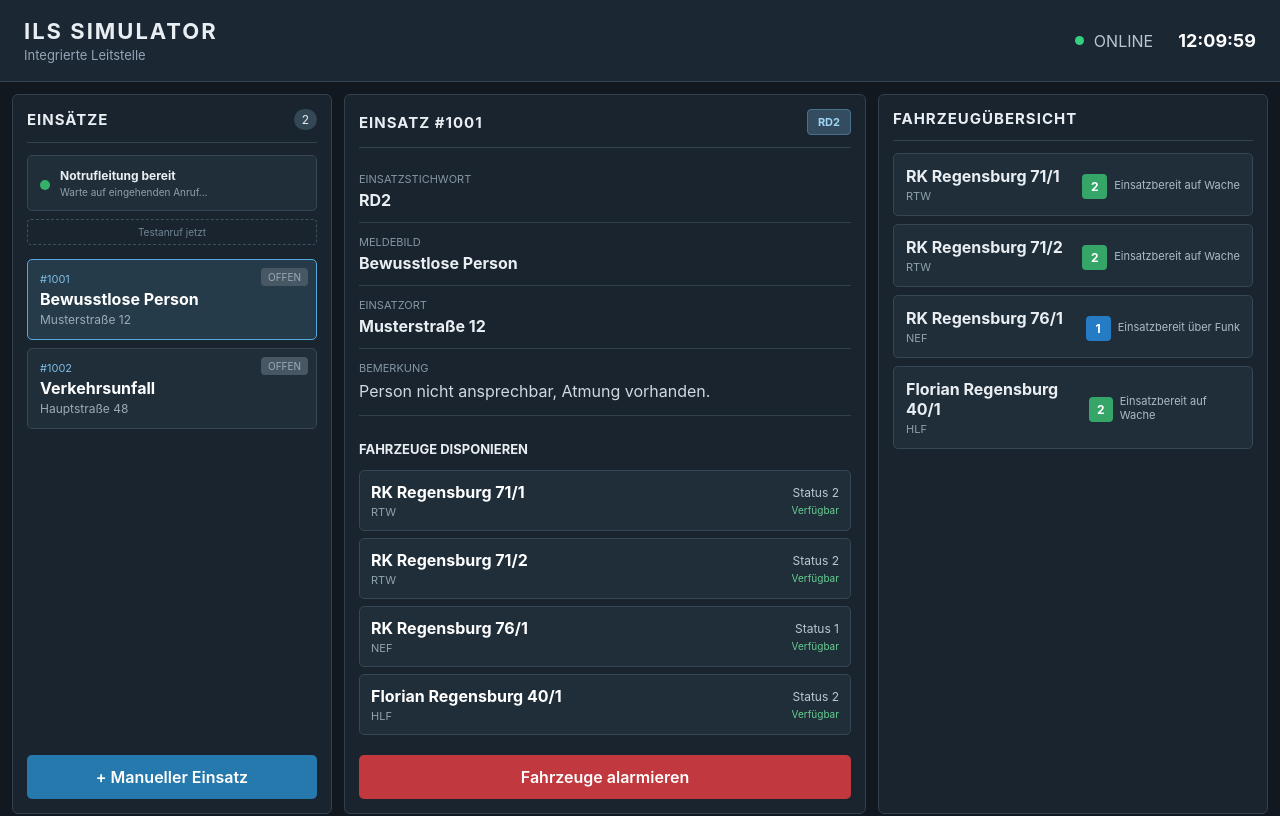
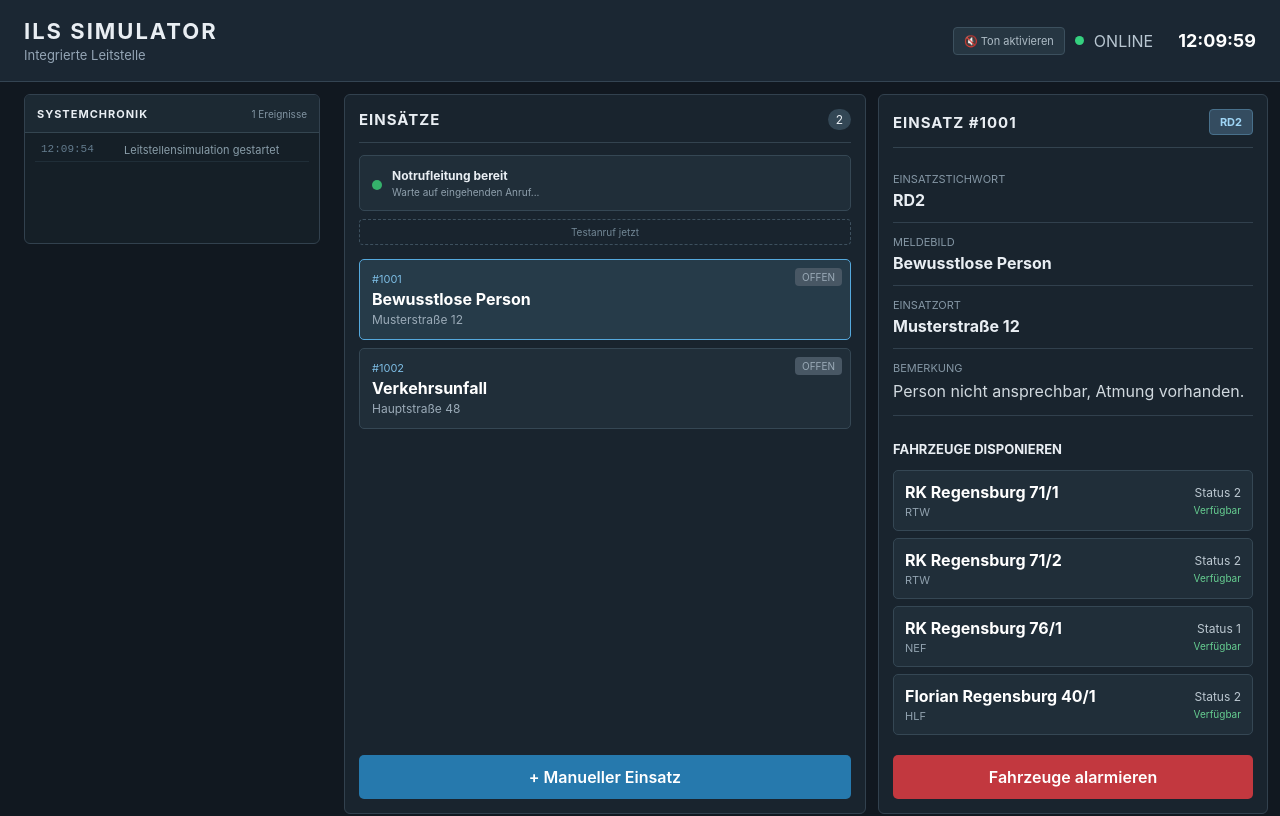
Before and after one commit to roger232334/Leitstellenspiel, a Vue app: page / in a window 1280 px wide. Shown: the top 816 px of the page. Built offline with nearby package versions, Linux system fonts and the light colour scheme; the HTML template or start-up script is replaced by a standard one.

Commit message:
Version 0.8 - Klingelton, verpasste Notrufe und Systemchronik

```diff
--- a/src/App.vue
+++ b/src/App.vue
@@ -16,17 +16,28 @@
 const uhrzeit = ref('')
 
 function aktualisiereUhrzeit() {
-  uhrzeit.value = new Date().toLocaleTimeString('de-DE', {
+  uhrzeit.value = new Date().toLocaleTimeString(
+    'de-DE',
+    {
       hour: '2-digit',
       minute: '2-digit',
       second: '2-digit',
-  })
+    },
+  )
 
   if (notrufDialog.value) {
     notrufSekunden.value++
   }
+
   if (eingehenderNotruf.value) {
     klingelSekunden.value++
+
+    if (
+      klingelSekunden.value >=
+      ANRUF_TIMEOUT
+    ) {
+      notrufVerpasst()
+    }
   }
 }
 
@@ -34,13 +45,24 @@
 
 onMounted(() => {
   aktualisiereUhrzeit()
-  timer = setInterval(aktualisiereUhrzeit, 1000)
+
+  timer = setInterval(
+    aktualisiereUhrzeit,
+    1000,
+  )
+
+  protokolliere(
+    'Leitstellensimulation gestartet',
+    'system',
+  )
 
   planeNaechstenNotruf()
 })
 
 onUnmounted(() => {
   clearInterval(timer)
+
+  stoppeKlingelTon()
 
   if (naechsterNotrufTimer) {
     clearTimeout(naechsterNotrufTimer)
@@ -135,6 +157,121 @@
 
 // Szenario, das hinter dem aktuell klingelnden Anruf steckt
 const wartendesSzenario = ref(null)
+// --------------------------------------------------
+// SYSTEMCHRONIK + AUDIO
+// --------------------------------------------------
+
+const ereignisse = ref([])
+const verpassteAnrufe = ref(0)
+
+const tonAktiv = ref(false)
+
+const ANRUF_TIMEOUT = 20
+
+let audioContext = null
+let klingelTonIntervall = null
+
+function aktuelleZeit() {
+  return new Date().toLocaleTimeString('de-DE', {
+    hour: '2-digit',
+    minute: '2-digit',
+    second: '2-digit',
+  })
+}
+
+function protokolliere(text, typ = 'info') {
+  ereignisse.value.unshift({
+    id: `${Date.now()}-${Math.random()}`,
+    zeit: aktuelleZeit(),
+    text,
+    typ,
+  })
+
+  // Maximal 50 Einträge behalten
+  if (ereignisse.value.length > 50) {
+    ereignisse.value = ereignisse.value.slice(0, 50)
+  }
+}
+
+async function tonAktivieren() {
+  if (!audioContext) {
+    audioContext = new AudioContext()
+  }
+
+  if (audioContext.state === 'suspended') {
+    await audioContext.resume()
+  }
+
+  tonAktiv.value = true
+
+  protokolliere(
+    'Akustische Signalisierung aktiviert',
+    'system',
+  )
+
+  if (eingehenderNotruf.value) {
+    starteKlingelTon()
+  }
+}
+
+function kurzerTon(frequenz, startOffset) {
+  if (!audioContext || !tonAktiv.value) {
+    return
+  }
+
+  const oscillator = audioContext.createOscillator()
+  const gain = audioContext.createGain()
+
+  const start =
+    audioContext.currentTime + startOffset
+
+  oscillator.type = 'sine'
+  oscillator.frequency.value = frequenz
+
+  gain.gain.setValueAtTime(0.0001, start)
+
+  gain.gain.exponentialRampToValueAtTime(
+    0.08,
+    start + 0.02,
+  )
+
+  gain.gain.exponentialRampToValueAtTime(
+    0.0001,
+    start + 0.22,
+  )
+
+  oscillator.connect(gain)
+  gain.connect(audioContext.destination)
+
+  oscillator.start(start)
+  oscillator.stop(start + 0.25)
+}
+
+function spieleKlingelTon() {
+  if (!tonAktiv.value || !audioContext) {
+    return
+  }
+
+  kurzerTon(880, 0)
+  kurzerTon(660, 0.28)
+}
+
+function starteKlingelTon() {
+  stoppeKlingelTon()
+
+  spieleKlingelTon()
+
+  klingelTonIntervall = setInterval(() => {
+    spieleKlingelTon()
+  }, 1600)
+}
+
+function stoppeKlingelTon() {
+  if (klingelTonIntervall) {
+    clearInterval(klingelTonIntervall)
+    klingelTonIntervall = null
+  }
+}
 
 // Timer bis zum nächsten Anruf
 let naechsterNotrufTimer = null
@@ -206,14 +343,46 @@
 }
 
 function starteEingehendenNotruf() {
-  if (notrufDialog.value || eingehenderNotruf.value) {
+  if (
+    notrufDialog.value ||
+    eingehenderNotruf.value
+  ) {
     return
   }
 
-  wartendesSzenario.value = zufaelligesSzenario()
+  wartendesSzenario.value =
+    zufaelligesSzenario()
 
   klingelSekunden.value = 0
   eingehenderNotruf.value = true
+
+  protokolliere(
+    'Eingehender Notruf auf Leitung 112',
+    'notruf',
+  )
+
+  starteKlingelTon()
+}
+
+function notrufVerpasst() {
+  if (!eingehenderNotruf.value) {
+    return
+  }
+
+  stoppeKlingelTon()
+
+  eingehenderNotruf.value = false
+  klingelSekunden.value = 0
+  wartendesSzenario.value = null
+
+  verpassteAnrufe.value++
+
+  protokolliere(
+    'Notruf nicht angenommen – Anruf verpasst',
+    'warnung',
+  )
+
+  planeNaechstenNotruf()
 }
 
 // Nur zum Testen während der Entwicklung
@@ -226,6 +395,14 @@
 }
 
 function notrufAnnehmen() {
+  const annahmezeit = klingelDauer.value
+
+stoppeKlingelTon()
+
+protokolliere(
+  `Notruf nach ${annahmezeit} angenommen`,
+  'erfolg',
+)
   if (wartendesSzenario.value) {
     aktuellesSzenario.value = wartendesSzenario.value
   } else {
@@ -266,11 +443,18 @@
 
 
 function notrufBeenden() {
+  stoppeKlingelTon()
+
   notrufDialog.value = false
   notrufSekunden.value = 0
   aktuellesSzenario.value = null
   gespraech.value = []
   frage.value = ''
+
+  protokolliere(
+    'Notrufgespräch ohne Einsatzeröffnung beendet',
+    'info',
+  )
 
   planeNaechstenNotruf()
 }
@@ -405,6 +589,11 @@
 
   ausgewaehlterEinsatzId.value = neueId
 
+  protokolliere(
+  `Einsatz #${neueId} eröffnet – ${notrufDaten.value.meldung.trim()}`,
+  'einsatz',
+)
+
   notrufDialog.value = false
   notrufSekunden.value = 0
   aktuellesSzenario.value = null
@@ -459,6 +648,10 @@
   })
 
   ausgewaehlterEinsatzId.value = neueId
+  protokolliere(
+  `Einsatz #${neueId} manuell eröffnet – ${neuerEinsatzDaten.value.meldung}`,
+  'einsatz',
+)
   neuerEinsatzDialog.value = false
 }
 
@@ -578,7 +771,8 @@
 // --------------------------------------------------
 
 function alarmieren() {
-  const einsatz = ausgewaehlterEinsatz.value
+  const einsatz =
+    ausgewaehlterEinsatz.value
 
   if (!einsatz) {
     return
@@ -593,13 +787,31 @@
 
   einsatz.status = 'alarmiert'
 
-  fahrzeuge.value.forEach((fahrzeug) => {
-    if (
-      einsatz.fahrzeuge.includes(fahrzeug.id)
-    ) {
+  const alarmierteFahrzeuge =
+    fahrzeuge.value.filter((fahrzeug) =>
+      einsatz.fahrzeuge.includes(
+        fahrzeug.id,
+      ),
+    )
+
+  alarmierteFahrzeuge.forEach(
+    (fahrzeug) => {
       fahrzeug.status = 3
-    }
-  })
+    },
+  )
+
+  const fahrzeugNamen =
+    alarmierteFahrzeuge
+      .map(
+        (fahrzeug) =>
+          fahrzeug.funkrufname,
+      )
+      .join(', ')
+
+  protokolliere(
+    `Einsatz #${einsatz.id}: ${fahrzeugNamen} alarmiert`,
+    'alarm',
+  )
 }
 
 // --------------------------------------------------
@@ -631,13 +843,68 @@
       </div>
 
       <div class="systemstatus">
+  <button
+    class="tonbutton"
+    :class="{ aktiv: tonAktiv }"
+    @click="tonAktivieren"
+  >
+    {{
+      tonAktiv
+        ? '🔊 Ton aktiv'
+        : '🔇 Ton aktivieren'
+    }}
+  </button>
+
+  <span
+    v-if="verpassteAnrufe > 0"
+    class="verpasst-badge"
+  >
+    Verpasst: {{ verpassteAnrufe }}
+  </span>
+
   <span class="onlinepunkt"></span>
+
   ONLINE
+
   <strong>{{ uhrzeit }}</strong>
 </div>
     </header>
 
     <main class="arbeitsbereich">
+
+      <section class="ereignisprotokoll">
+  <div class="ereignis-kopf">
+    <h2>Systemchronik</h2>
+
+    <span>
+      {{ ereignisse.length }} Ereignisse
+    </span>
+  </div>
+
+  <div class="ereignisliste">
+    <div
+      v-if="ereignisse.length === 0"
+      class="keine-ereignisse"
+    >
+      Noch keine Ereignisse vorhanden.
+    </div>
+
+    <div
+      v-for="ereignis in ereignisse"
+      :key="ereignis.id"
+      class="ereigniszeile"
+      :class="ereignis.typ"
+    >
+      <span class="ereigniszeit">
+        {{ ereignis.zeit }}
+      </span>
+
+      <span>
+        {{ ereignis.text }}
+      </span>
+    </div>
+  </div>
+</section>
       <!-- EINSÄTZE -->
 
       <section class="panel">
--- a/src/assets/main.css
+++ b/src/assets/main.css
@@ -1038,3 +1038,155 @@
   color: #b7c6d0;
   border-color: #617786;
 }
+/* --------------------------------------------------
+   V0.8 - AUDIO / SYSTEMCHRONIK
+-------------------------------------------------- */
+
+.tonbutton {
+  padding: 6px 10px;
+
+  background: #263642;
+  color: #aebcc6;
+
+  border: 1px solid #3c505e;
+  border-radius: 4px;
+
+  font-size: 11px;
+
+  cursor: pointer;
+}
+
+.tonbutton:hover {
+  background: #304653;
+  color: white;
+}
+
+.tonbutton.aktiv {
+  background: #1e5138;
+  border-color: #2c8b5c;
+  color: #8ce3b1;
+}
+
+.verpasst-badge {
+  padding: 5px 8px;
+
+  background: #732b30;
+  color: #ffb3b7 !important;
+
+  border: 1px solid #a53b43;
+  border-radius: 4px;
+
+  font-size: 10px !important;
+  font-weight: bold;
+}
+
+/* Arbeitsbereich etwas verkleinern,
+   damit unten Platz für die Chronik bleibt */
+
+.arbeitsbereich {
+  min-height: calc(100vh - 82px - 165px);
+}
+
+/* Ereignisprotokoll */
+
+.ereignisprotokoll {
+  height: 150px;
+
+  margin: 0 12px 12px 12px;
+
+  background: #151f27;
+
+  border: 1px solid #32414e;
+  border-radius: 6px;
+
+  overflow: hidden;
+}
+
+.ereignis-kopf {
+  display: flex;
+  align-items: center;
+  justify-content: space-between;
+
+  height: 38px;
+
+  padding: 0 12px;
+
+  background: #1c2933;
+
+  border-bottom: 1px solid #344550;
+}
+
+.ereignis-kopf h2 {
+  margin: 0;
+
+  font-size: 11px;
+  text-transform: uppercase;
+  letter-spacing: 1px;
+}
+
+.ereignis-kopf span {
+  color: #8093a1;
+
+  font-size: 10px;
+}
+
+.ereignisliste {
+  height: calc(100% - 38px);
+
+  overflow-y: auto;
+
+  padding: 6px 10px;
+}
+
+.ereigniszeile {
+  display: grid;
+  grid-template-columns: 75px 1fr;
+
+  gap: 8px;
+
+  padding: 4px 6px;
+
+  color: #aebbc5;
+
+  border-bottom: 1px solid #202e38;
+
+  font-size: 11px;
+}
+
+.ereigniszeit {
+  color: #637b8d;
+
+  font-family: monospace;
+}
+
+.ereigniszeile.notruf {
+  color: #efa3a7;
+}
+
+.ereigniszeile.warnung {
+  color: #f2b56b;
+}
+
+.ereigniszeile.erfolg {
+  color: #73d49b;
+}
+
+.ereigniszeile.einsatz {
+  color: #76bde5;
+}
+
+.ereigniszeile.alarm {
+  color: #e4c365;
+}
+
+.ereigniszeile.system {
+  color: #899da9;
+}
+
+.keine-ereignisse {
+  padding: 10px;
+
+  color: #71838f;
+
+  font-size: 11px;
+}
```
Lines whose indentation alone changed are shown as unchanged.
